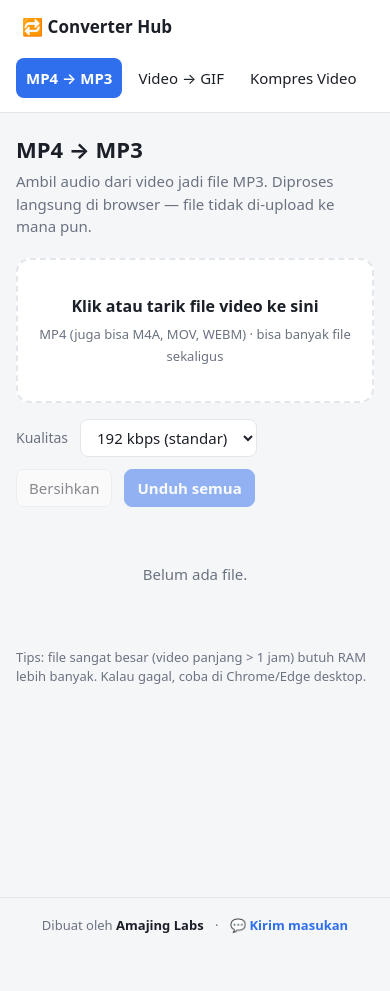
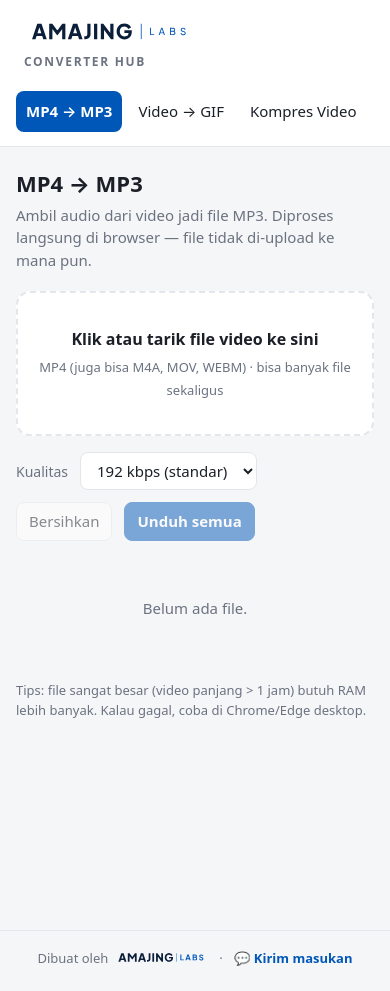
Before and after one commit to amajing-grace-2026/converter-hub, a plain HTML site: page index.html in a window 390 px wide. Before the commit the page ends 957 px from the top, so only its background shows below. Drawn offline with Linux system fonts and the light colour scheme.

Commit message:
Add Amajing Labs logo, favicon and brand blue
Wordmark in the sidebar (navy / white per color scheme), compact
variant in the footer so LABS stays legible, SVG favicon and Apple touch
icon. Accent color now matches the brand blue. On phones the tool strip
scrolls to the active tool.

Co-Authored-By: Claude Opus 5.5 <noreply@anthropic.com>

```diff
--- a/index.html
+++ b/index.html
@@ -3,24 +3,37 @@
 <head>
 <meta charset="utf-8">
 <meta name="viewport" content="width=device-width, initial-scale=1">
-<title>Converter Hub</title>
+<title>Converter Hub · Amajing Labs</title>
+<link rel="icon" href="brand/ikon.svg" type="image/svg+xml">
+<link rel="apple-touch-icon" href="brand/apple-touch-icon.png">
+<meta name="theme-color" content="#0B1F3A">
 <script src="lib/lame.min.js"></script>
 <script src="lib/gifenc.js"></script>
 <style>
   :root{
     --bg:#f5f6f8; --panel:#ffffff; --ink:#1b1f27; --muted:#6b7280; --line:#e3e6eb;
-    --accent:#2f6fed; --accent-ink:#fff; --ok:#16a34a; --err:#dc2626; --soft:#eef3ff;
+    --accent:#0057B8; --accent-ink:#fff; --ok:#16a34a; --err:#dc2626; --soft:#eaf2fc;
   }
   @media (prefers-color-scheme: dark){
     :root{ --bg:#111418; --panel:#1a1e24; --ink:#e7e9ee; --muted:#9aa3b2; --line:#2a3039;
-      --accent:#5b8cff; --accent-ink:#0b1020; --ok:#4ade80; --err:#f87171; --soft:#1f2838; }
+      --accent:#5AA9FF; --accent-ink:#0B1F3A; --ok:#4ade80; --err:#f87171; --soft:#1f2838; }
   }
   *{box-sizing:border-box}
   [hidden]{display:none !important}
   body{margin:0;background:var(--bg);color:var(--ink);font:15px/1.5 system-ui,-apple-system,"Segoe UI",Roboto,sans-serif}
   .app{display:grid;grid-template-columns:230px minmax(0,1fr);min-height:100vh}
   nav{background:var(--panel);border-right:1px solid var(--line);padding:20px 14px}
-  nav h1{font-size:17px;margin:0 6px 18px}
+  .brand{display:block;margin:2px 8px 20px;text-decoration:none}
+  .brand img{display:block;width:170px;height:auto}
+  .brand span{display:block;margin-top:6px;font-size:12px;font-weight:600;letter-spacing:.14em;text-transform:uppercase;color:var(--muted)}
+  /* logo navy di tema terang, logo putih di tema gelap */
+  .logo-dark{display:none !important}
+  @media (prefers-color-scheme: dark){
+    .logo-light{display:none !important}
+    .brand .logo-dark{display:block !important}
+    .foot .logo-dark{display:inline !important}
+  }
+  .foot .logo-inline{height:17px;width:auto;vertical-align:-3px;margin-left:6px}
   nav .group{font-size:11px;text-transform:uppercase;letter-spacing:.06em;color:var(--muted);margin:14px 8px 6px}
   nav button{display:block;width:100%;text-align:left;border:0;background:none;color:var(--ink);
     padding:9px 10px;border-radius:8px;font:inherit;cursor:pointer}
@@ -105,13 +118,17 @@
 <body>
 <div class="app">
   <nav>
-    <h1>🔁 Converter Hub</h1>
+    <h1 style="margin:0"><a class="brand" href="#" title="Converter Hub · Amajing Labs">
+      <img class="logo-light" src="brand/logo.svg" alt="Amajing Labs">
+      <img class="logo-dark" src="brand/logo-gelap.svg" alt="Amajing Labs">
+      <span>Converter Hub</span>
+    </a></h1>
     <div class="tools" id="toolNav"></div>
   </nav>
   <div class="content">
     <main id="view"></main>
     <footer class="foot">
-      Dibuat oleh <strong>Amajing Labs</strong>
+      Dibuat oleh<img class="logo-inline logo-light" src="brand/logo-kecil.svg" alt="Amajing Labs"><img class="logo-inline logo-dark" src="brand/logo-kecil-gelap.svg" alt="Amajing Labs">
       <span class="dot">·</span>
       <a href="https://forms.gle/fZAtNMCwKqhQhgpKA" target="_blank" rel="noopener">💬 Kirim masukan</a>
     </footer>
@@ -143,6 +160,9 @@ const view = document.getElementById('view');
 function openTool(id){
   const t = TOOLS.find(x => x.id === id) || TOOLS[0];
   nav.querySelectorAll('button').forEach(b => b.classList.toggle('active', b.dataset.id === t.id));
+  // di HP menu alat berupa baris geser → geser ke alat yang aktif
+  const act = nav.querySelector('button.active');
+  if (act && nav.scrollWidth > nav.clientWidth) nav.scrollLeft = act.offsetLeft - (nav.clientWidth - act.offsetWidth) / 2;
   view.innerHTML = '';
   t.render(view);
   try { location.hash = t.id; } catch(e){}
```
Also changed, not shown: brand/apple-touch-icon.png (added), brand/ikon.svg (added), brand/logo-gelap.svg (added), brand/logo-kecil-gelap.svg (added), brand/logo-kecil.svg (added), brand/logo.svg (added), 1 other file.
